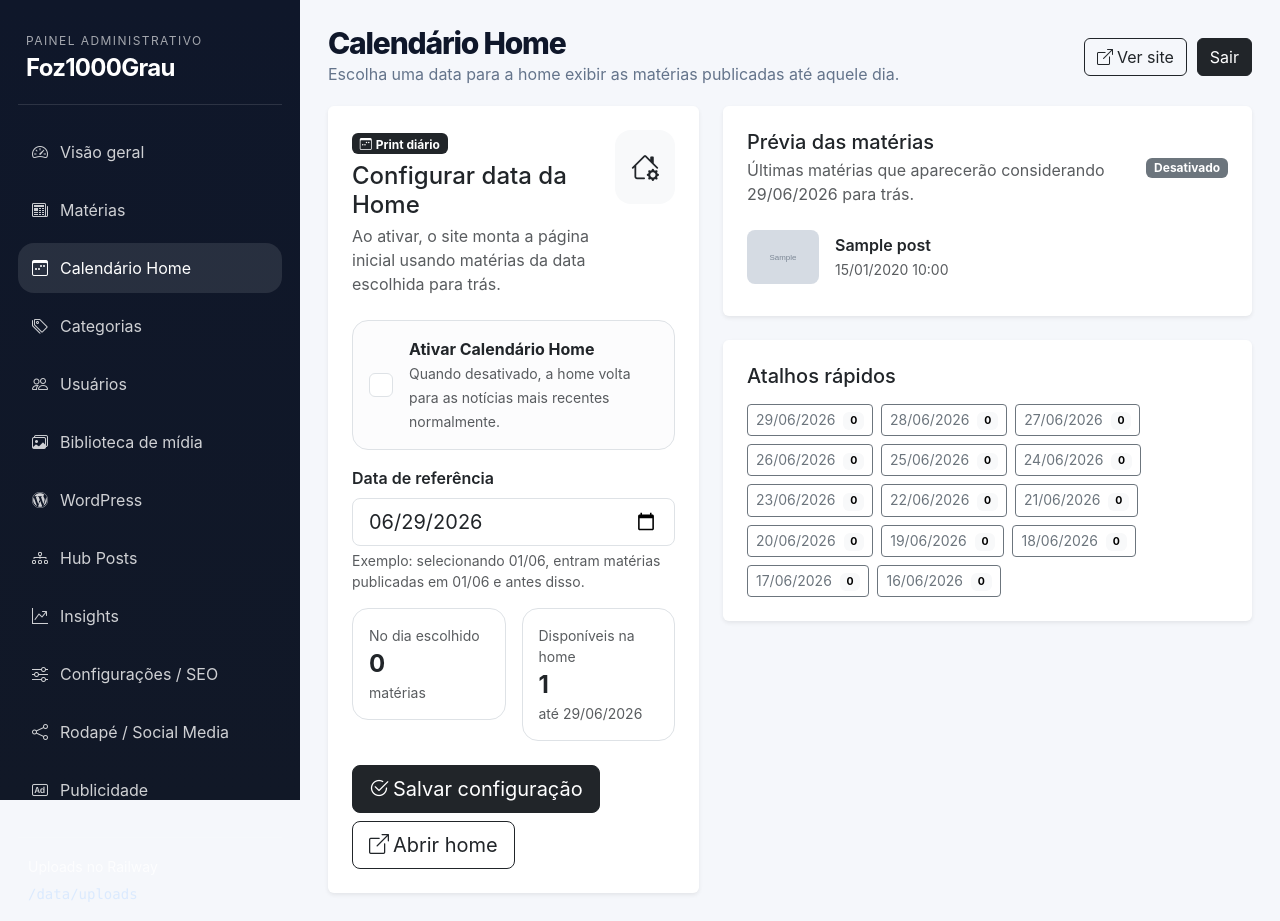
After one commit to Hunter954/Foz1000grau, a Flask app: page /admin/calendario-home in a window 1280 px wide. The commit adds this page. Run offline with Flask 3, Linux system fonts and the light colour scheme; a user stored in the database is signed in; tables that the repository leaves empty hold one stand-in row (values such as "Sample post"); grey boxes marked "Sample" are stand-in pictures; parts of the project's set-up code (start-up, migrations or seed data) failed here and were passed over.

Commit message:
Add files via upload

```diff
--- a/app/__init__.py
+++ b/app/__init__.py
@@ -100,6 +100,8 @@ def _ensure_defaults():
         ("footer_copyright_text", "Todos os direitos reservados - 2009-2026 - FOZ1000GRAU.COM.BR"),
         ("site_keywords", "notícias, Paraná, Foz do Iguaçu, portal de notícias, atualidades"),
         ("top_menu_category_ids", "[]"),
+        ("home_calendar_enabled", "0"),
+        ("home_calendar_date", ""),
         ("hub_enabled", "0"),
         ("hub_site_key", ""),
         ("hub_receive_token", ""),
--- a/app/routes.py
+++ b/app/routes.py
@@ -1,4 +1,4 @@
-from datetime import datetime, timedelta
+from datetime import datetime, timedelta, time
 from html import unescape, escape
 from pathlib import Path
 import re
@@ -264,6 +264,29 @@ def _hub_token_is_valid() -> bool:
 def _published_posts_query():
     return Post.query.filter(Post.published_at.isnot(None))
 
+
+def _home_calendar_date():
+    enabled = (_setting("home_calendar_enabled", "0") or "").strip().lower() in {"1", "true", "yes", "on", "sim"}
+    if not enabled:
+        return None
+    raw_date = (_setting("home_calendar_date", "") or "").strip()
+    if not raw_date:
+        return None
+    try:
+        return datetime.strptime(raw_date, "%Y-%m-%d").date()
+    except ValueError:
+        return None
+
+
+def _home_posts_query():
+    q = _published_posts_query()
+    selected_day = _home_calendar_date()
+    if selected_day:
+        # Monta a home como se o dia selecionado fosse o "hoje":
+        # entram matérias publicadas até o fim daquela data, não apenas as do dia exato.
+        q = q.filter(Post.published_at <= datetime.combine(selected_day, time.max))
+    return q
+
 def _track_view(post_id=None):
     try:
         pv = PageView(
@@ -439,7 +462,8 @@ def hub_posts_delete_api():
 def home():
     _track_view(None)
 
-    latest = _published_posts_query().order_by(desc(Post.published_at), desc(Post.id)).limit(24).all()
+    home_calendar_day = _home_calendar_date()
+    latest = _home_posts_query().order_by(desc(Post.published_at), desc(Post.id)).limit(24).all()
     lead_post = latest[0] if latest else None
     latest_queue = latest[1:4] if len(latest) > 1 else []
     excluded_ids = {p.id for p in [lead_post, *latest_queue] if p}
@@ -448,7 +472,7 @@ def home():
         cat = Category.query.filter_by(slug=slug).first()
         if not cat:
             return None, []
-        q = (_published_posts_query().join(Post.categories)
+        q = (_home_posts_query().join(Post.categories)
              .filter(Category.id == cat.id))
         if exclude_ids:
             q = q.filter(~Post.id.in_(list(exclude_ids)))
@@ -479,7 +503,7 @@ def home():
 
     category_sections = []
     for cat in ordered_categories[:10]:
-        posts = (_published_posts_query().join(Post.categories)
+        posts = (_home_posts_query().join(Post.categories)
                  .filter(Category.id == cat.id)
                  .order_by(desc(Post.published_at), desc(Post.id))
                  .limit(6).all())
@@ -504,7 +528,7 @@ def home():
     popular_map = {pid: c for pid, c in popular_ids if pid}
     popular_posts = []
     if popular_map:
-        posts = _published_posts_query().filter(Post.id.in_(list(popular_map.keys()))).all()
+        posts = _home_posts_query().filter(Post.id.in_(list(popular_map.keys()))).all()
         posts_by_id = {p.id: p for p in posts}
         popular_posts = [posts_by_id[pid] for pid, _ in popular_ids if pid in posts_by_id]
 
@@ -526,6 +550,7 @@ def home():
         category_sections=category_sections,
         live_title=live_title,
         live_embed_html=live_embed_html,
+        home_calendar_day=home_calendar_day,
         ad_header=_get_ad("header_top"),
         ad_home_middle=_get_ad("home_top"),
         ad_article_end=_get_ad("home_mid"),
--- /dev/null
+++ b/app/templates/admin/home_calendar.html
@@ -0,0 +1,120 @@
+{% extends "admin/layout.html" %}
+{% block admin_title %}Calendário Home{% endblock %}
+{% block page_title %}Calendário Home{% endblock %}
+{% block page_subtitle %}Escolha uma data para a home exibir as matérias publicadas até aquele dia.{% endblock %}
+
+{% block admin_content %}
+<div class="row g-4">
+  <div class="col-xl-5">
+    <div class="card border-0 shadow-sm admin-card h-100">
+      <div class="card-body p-4">
+        <div class="d-flex align-items-start justify-content-between gap-3 mb-4">
+          <div>
+            <span class="badge text-bg-dark mb-2"><i class="bi bi-calendar3-week me-1"></i>Print diário</span>
+            <h2 class="h4 mb-1">Configurar data da Home</h2>
+            <p class="text-muted mb-0">Ao ativar, o site monta a página inicial usando matérias da data escolhida para trás.</p>
+          </div>
+          <div class="rounded-4 bg-light p-3 fs-3"><i class="bi bi-house-gear"></i></div>
+        </div>
+
+        <form method="post" action="{{ url_for('admin.home_calendar_page') }}" class="vstack gap-3">
+          <label class="d-flex align-items-center gap-3 p-3 rounded-4 border bg-light-subtle" style="cursor:pointer;">
+            <input class="form-check-input m-0 fs-4" type="checkbox" name="home_calendar_enabled" value="1" {% if enabled %}checked{% endif %}>
+            <span>
+              <strong>Ativar Calendário Home</strong><br>
+              <small class="text-muted">Quando desativado, a home volta para as notícias mais recentes normalmente.</small>
+            </span>
+          </label>
+
+          <div>
+            <label class="form-label fw-semibold">Data de referência</label>
+            <input class="form-control form-control-lg" type="date" name="home_calendar_date" value="{{ selected_date_iso }}" required>
+            <div class="form-text">Exemplo: selecionando 01/06, entram matérias publicadas em 01/06 e antes disso.</div>
+          </div>
+
+          <div class="row g-3">
+            <div class="col-6">
+              <div class="p-3 rounded-4 border bg-white">
+                <div class="text-muted small">No dia escolhido</div>
+                <div class="fs-4 fw-bold">{{ post_count }}</div>
+                <div class="small text-muted">matérias</div>
+              </div>
+            </div>
+            <div class="col-6">
+              <div class="p-3 rounded-4 border bg-white">
+                <div class="text-muted small">Disponíveis na home</div>
+                <div class="fs-4 fw-bold">{{ total_until_count }}</div>
+                <div class="small text-muted">até {{ selected_date_label }}</div>
+              </div>
+            </div>
+          </div>
+
+          <div class="d-flex flex-wrap gap-2 pt-2">
+            <button class="btn btn-dark btn-lg" type="submit"><i class="bi bi-check2-circle me-1"></i>Salvar configuração</button>
+            <a class="btn btn-outline-dark btn-lg" href="{{ home_url }}" target="_blank" rel="noopener"><i class="bi bi-box-arrow-up-right me-1"></i>Abrir home</a>
+          </div>
+        </form>
+      </div>
+    </div>
+  </div>
+
+  <div class="col-xl-7">
+    <div class="card border-0 shadow-sm admin-card mb-4">
+      <div class="card-body p-4">
+        <div class="d-flex align-items-center justify-content-between gap-3 mb-3">
+          <div>
+            <h2 class="h5 mb-1">Prévia das matérias</h2>
+            <p class="text-muted mb-0">Últimas matérias que aparecerão considerando {{ selected_date_label }} para trás.</p>
+          </div>
+          {% if enabled %}
+            <span class="badge text-bg-success">Ativo</span>
+          {% else %}
+            <span class="badge text-bg-secondary">Desativado</span>
+          {% endif %}
+        </div>
+
+        <div class="list-group list-group-flush">
+          {% for post in selected_posts %}
+            <a class="list-group-item list-group-item-action px-0 d-flex gap-3 align-items-center" href="{{ url_for('site.post', slug=post.slug) }}" target="_blank" rel="noopener">
+              <div class="rounded-3 bg-light flex-shrink-0" style="width:72px;height:54px;background-image:url('{{ post.featured_image or '' }}');background-size:cover;background-position:center;"></div>
+              <div class="min-w-0">
+                <div class="fw-semibold text-truncate">{{ post.title }}</div>
+                <small class="text-muted">{{ post.published_at.strftime('%d/%m/%Y %H:%M') if post.published_at else 'Sem data' }}</small>
+              </div>
+            </a>
+          {% else %}
+            <div class="text-muted py-4">Nenhuma matéria encontrada para essa data.</div>
+          {% endfor %}
+        </div>
+      </div>
+    </div>
+
+    <div class="card border-0 shadow-sm admin-card">
+      <div class="card-body p-4">
+        <h2 class="h5 mb-3">Atalhos rápidos</h2>
+        <div class="d-flex flex-wrap gap-2">
+          {% for item in days_summary %}
+            <button type="button" class="btn btn-outline-secondary btn-sm" data-calendar-day="{{ item.iso }}">
+              {{ item.label }} <span class="badge text-bg-light ms-1">{{ item.count }}</span>
+            </button>
+          {% endfor %}
+        </div>
+      </div>
+    </div>
+  </div>
+</div>
+{% endblock %}
+
+{% block extra_js %}
+<script>
+  document.querySelectorAll('[data-calendar-day]').forEach((button) => {
+    button.addEventListener('click', () => {
+      const input = document.querySelector('input[name="home_calendar_date"]');
+      if (input) {
+        input.value = button.dataset.calendarDay;
+        input.focus();
+      }
+    });
+  });
+</script>
+{% endblock %}
--- a/app/templates/admin/layout.html
+++ b/app/templates/admin/layout.html
@@ -24,6 +24,7 @@
       <nav class="admin-nav">
         <a class="admin-nav-link {% if section=='dashboard' %}active{% endif %}" href="{{ url_for('admin.dashboard') }}"><i class="bi bi-speedometer2"></i><span>Visão geral</span></a>
         <a class="admin-nav-link {% if section=='posts' %}active{% endif %}" href="{{ url_for('admin.posts_list') }}"><i class="bi bi-newspaper"></i><span>Matérias</span></a>
+        <a class="admin-nav-link {% if section=='home_calendar' %}active{% endif %}" href="{{ url_for('admin.home_calendar_page') }}"><i class="bi bi-calendar3-week"></i><span>Calendário Home</span></a>
         <a class="admin-nav-link {% if section=='categories' %}active{% endif %}" href="{{ url_for('admin.categories_list') }}"><i class="bi bi-tags"></i><span>Categorias</span></a>
         <a class="admin-nav-link {% if section=='users' %}active{% endif %}" href="{{ url_for('admin.users_list') }}"><i class="bi bi-people"></i><span>Usuários</span></a>
         <a class="admin-nav-link {% if section=='media' %}active{% endif %}" href="{{ url_for('admin.media_library') }}"><i class="bi bi-images"></i><span>Biblioteca de mídia</span></a>
```
Also changed, not shown: app/admin.py (+75 -0 lines).
